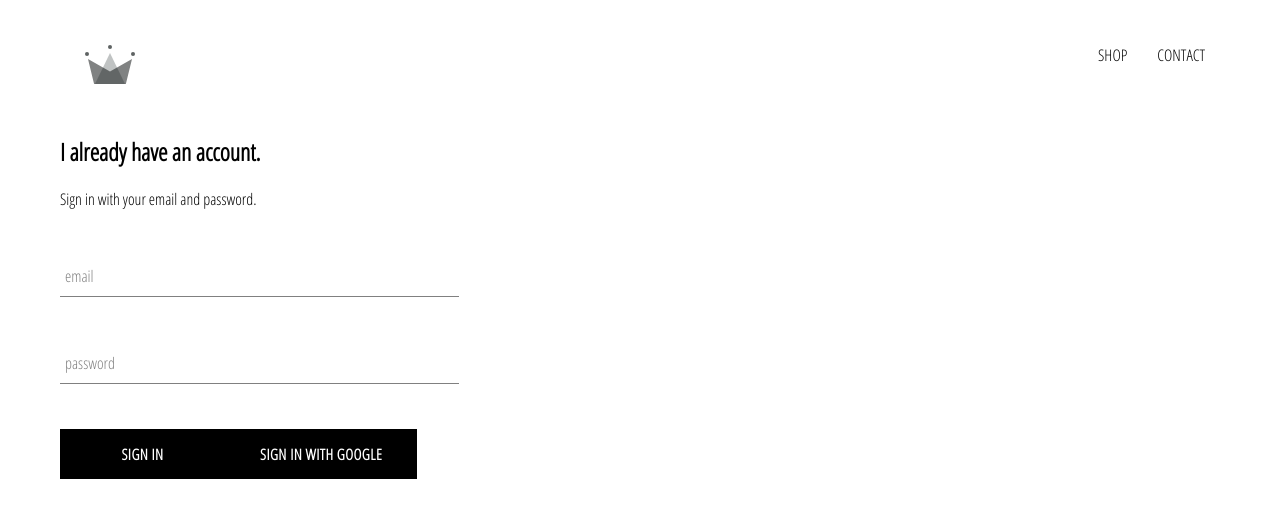
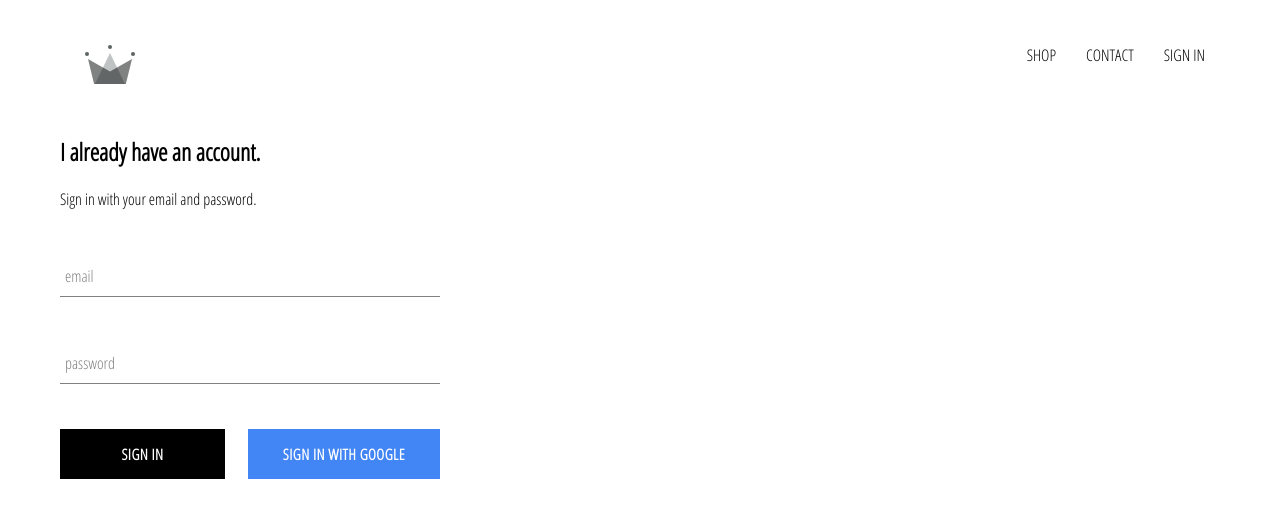
Before and after one commit to AndreVTavares/CRD2020-CrownStore, a React (Create React App) app in the folder web/: page /signin in a window 1280 px wide. Shown: the top 518 px of the page. Built offline with nearby package versions, Linux system fonts and the light colour scheme; no server answers.

Commit message:
FireBase Authentication and google Sign In button Styles

```diff
--- a/web/src/App.css
+++ b/web/src/App.css
@@ -7,3 +7,7 @@
     text-decoration: none;
     color: black;
 }
+
+* {
+    box-sizing: border-box;
+}
--- a/web/src/App.js
+++ b/web/src/App.js
@@ -8,10 +8,38 @@
 import SignInUpPage from './pages/SignInUp';
 import Header from './components/Header';
 
-function App() {
+import { auth } from './firebase/firebase'
+
+
+class App extends React.Component {
+  constructor() {
+    super();
+
+    this.state = {
+      currentUser: null
+    };
+  }
+
+  unsubscribeFromAuth = null;
+
+  componentDidMount() {
+    this.unsubscribeFromAuth = auth.onAuthStateChanged(user => {
+      this.setState({ currentUser: user });
+
+      console.log(user);
+    });
+  }
+
+  componentWillUnmount() {
+    this.unsubscribeFromAuth();
+  }
+
+
+
+  render(){
     return (
       <div>
-      <Header/>
+         <Header currentUser={this.state.currentUser} />
         <Switch>
           <Route exact path='/' component={HomePage} />
           <Route path='/shop' component={ShopPage} />
@@ -21,4 +49,7 @@
     );
   }
 
+
+}
+
 export default App;
--- a/web/src/components/Custom-button/index.js
+++ b/web/src/components/Custom-button/index.js
@@ -2,9 +2,12 @@
 
 import './styles.scss';
 
-const CustomButton = ({ children, ...otherProps }) => {
+const CustomButton = ({ children, isGoogleSignIn,  ...otherProps }) => {
     return (
-        <button className="custom-button" { ...otherProps }>
+        <button
+            className={`${isGoogleSignIn ? 'google-sign-in' : '' } custom-button `}
+            { ...otherProps }
+        >
             {children}
         </button>
     )
--- a/web/src/components/Custom-button/styles.scss
+++ b/web/src/components/Custom-button/styles.scss
@@ -19,4 +19,14 @@
     color: black;
     border: 1px solid black;
   }
+
+  &.google-sign-in {
+    background-color: #4285f4;
+    color: white;
+
+    &:hover {
+      background-color: #357ae8;
+      border: none;
+    }
+  }
 }
--- a/web/src/components/Header/index.js
+++ b/web/src/components/Header/index.js
@@ -1,25 +1,37 @@
 import React from 'react';
 import { Link } from 'react-router-dom';
+
+import { auth } from '../../firebase/firebase';
 
 import './styles.scss';
 import { ReactComponent as Logo } from '../../assets/crown.svg'
 
-const Header = () => {
+
+
+const Header = ({ currentUser }) => {
     return (
-        <div className="header">
-            <Link to='/' className="logo-container">
-                <Logo className="logo" />
+        <div className='header'>
+        <Link className='logo-container' to='/'>
+          <Logo className='logo' />
+        </Link>
+        <div className='options'>
+          <Link className='option' to='/shop'>
+            SHOP
+          </Link>
+          <Link className='option' to='/shop'>
+            CONTACT
+          </Link>
+          {currentUser ? (
+            <div className='option' onClick={() => auth.signOut()}>
+              SIGN OUT
+            </div>
+          ) : (
+            <Link className='option' to='/signin'>
+              SIGN IN
             </Link>
-            <div className="options">
-                <Link to='/shop' className="option">
-                    SHOP
-                </Link>
-                <Link to='/contact' className="option">
-                    CONTACT
-                </Link>
-
-            </div>
+          )}
         </div>
+      </div>
     )
 }
 
--- a/web/src/components/Header/styles.scss
+++ b/web/src/components/Header/styles.scss
@@ -20,6 +20,7 @@
 
       .option {
         padding: 10px 15px;
+        cursor: pointer;
       }
     }
   }
--- a/web/src/components/Sign-in/index.js
+++ b/web/src/components/Sign-in/index.js
@@ -48,13 +48,16 @@
                     required
                 />
 
+                <div className="buttons">
+                    <CustomButton type="submit">
+                        Sign In
+                    </CustomButton>
 
-                <CustomButton type="submit">
-                   Sign In
-                </CustomButton>
-                <CustomButton onClick={signInWithGoogle}>
-                   Sign In with google
-                </CustomButton>
+                    <CustomButton onClick={signInWithGoogle} isGoogleSignIn >
+                        Sign In with google
+                    </CustomButton>
+                </div>
+
             </form>
         </div>
     )
--- a/web/src/components/Sign-in/styles.scss
+++ b/web/src/components/Sign-in/styles.scss
@@ -1,9 +1,14 @@
 .sign-in {
-    width: 30vw;
+    width: 380px;
     display: flex;
     flex-direction: column;
 
     .title {
         margin: 10px 0;
     }
+
+    .buttons {
+        display: flex;
+        justify-content: space-between;
+    }
 }
```
Lines whose indentation alone changed are shown as unchanged.
